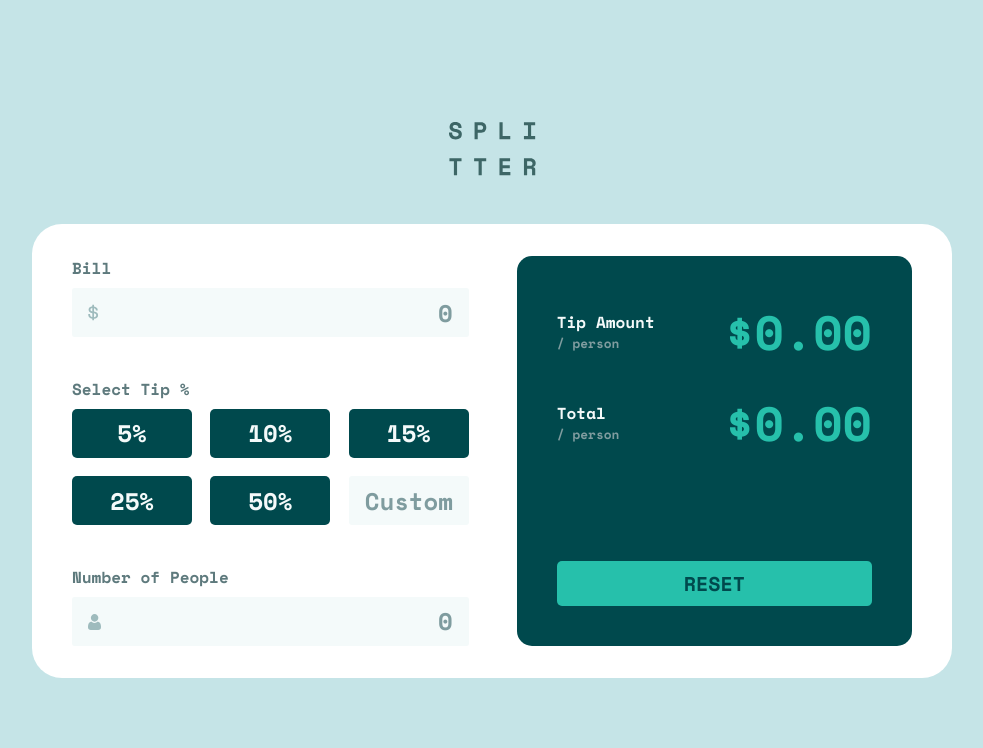
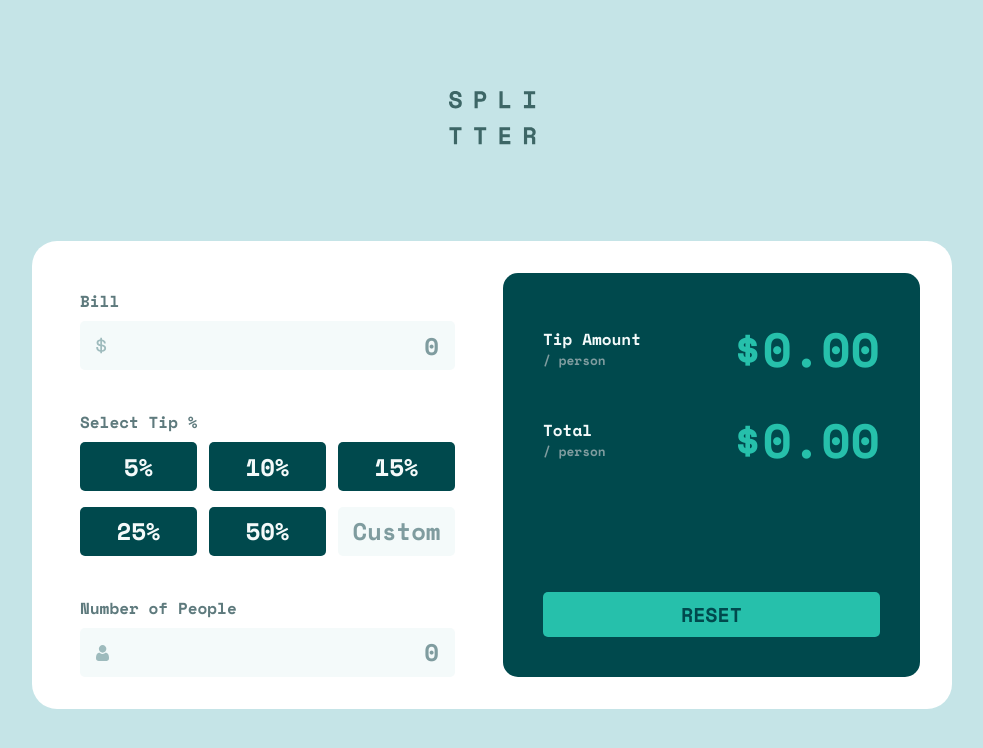
Before and after one commit to CptCartoon/Tip-calculator-app-FrontendMentorChallenge, a plain HTML site: page index.html in a window 1280 px wide. Shown: the whole page, without its empty margins (148-1131 px from the left). Drawn offline with nearby package versions, Linux system fonts and the light colour scheme.

Commit message:
Changing css to be more pixel perfect

```diff
--- a/style.css
+++ b/style.css
@@ -67,7 +67,7 @@ main {
 
 .tip-wrapper {
   background-color: var(--White);
-  border-radius: 30px;
+  border-radius: 25px;
   display: flex;
   flex-direction: column;
   justify-content: center;
@@ -76,7 +76,7 @@ main {
 }
 
 .logo {
-  margin-bottom: 3rem;
+  margin-bottom: 6rem;
 }
 
 .tip-body_calculator h4 {
@@ -101,7 +101,7 @@ input.input {
   font-family: "Space Mono", monospace;
   font-weight: 700;
   font-size: 1.5rem;
-  border-radius: 3px;
+  border-radius: 5px;
   border: unset;
   color: var(--VeryDarkCyan);
   max-width: 100%;
@@ -173,6 +173,7 @@ button.tip-button:hover {
 
 input.tip-input {
   width: 100%;
+  text-align: center;
 }
 
 .tip-body_result {
@@ -228,15 +229,18 @@ button.reset-button:hover {
   .tip-wrapper {
     flex-direction: row;
     flex-basis: auto;
-    padding: 2rem 2.5rem;
+    padding: 2rem 2rem 2rem 3rem;
   }
 
   .tip-body_calculator {
+    padding-top: 1rem;
     margin-right: 3rem;
   }
 
   .select-tip_wrapper {
     grid-template-columns: 1fr 1fr 1fr;
+    grid-column-gap: 0.75rem;
+    grid-row-gap: 1rem;
   }
 
   input.bill-input,
@@ -257,11 +261,14 @@ button.reset-button:hover {
   }
 
   button.tip-button {
-    width: 120px;
+    width: 117px;
+    padding: 0.4rem 0;
   }
 
   input.tip-input {
-    width: 120px !important;
+    width: 117px !important;
+    padding: 0.4rem 0.4rem;
+    text-align: center;
   }
 
   .bill-section,
```
